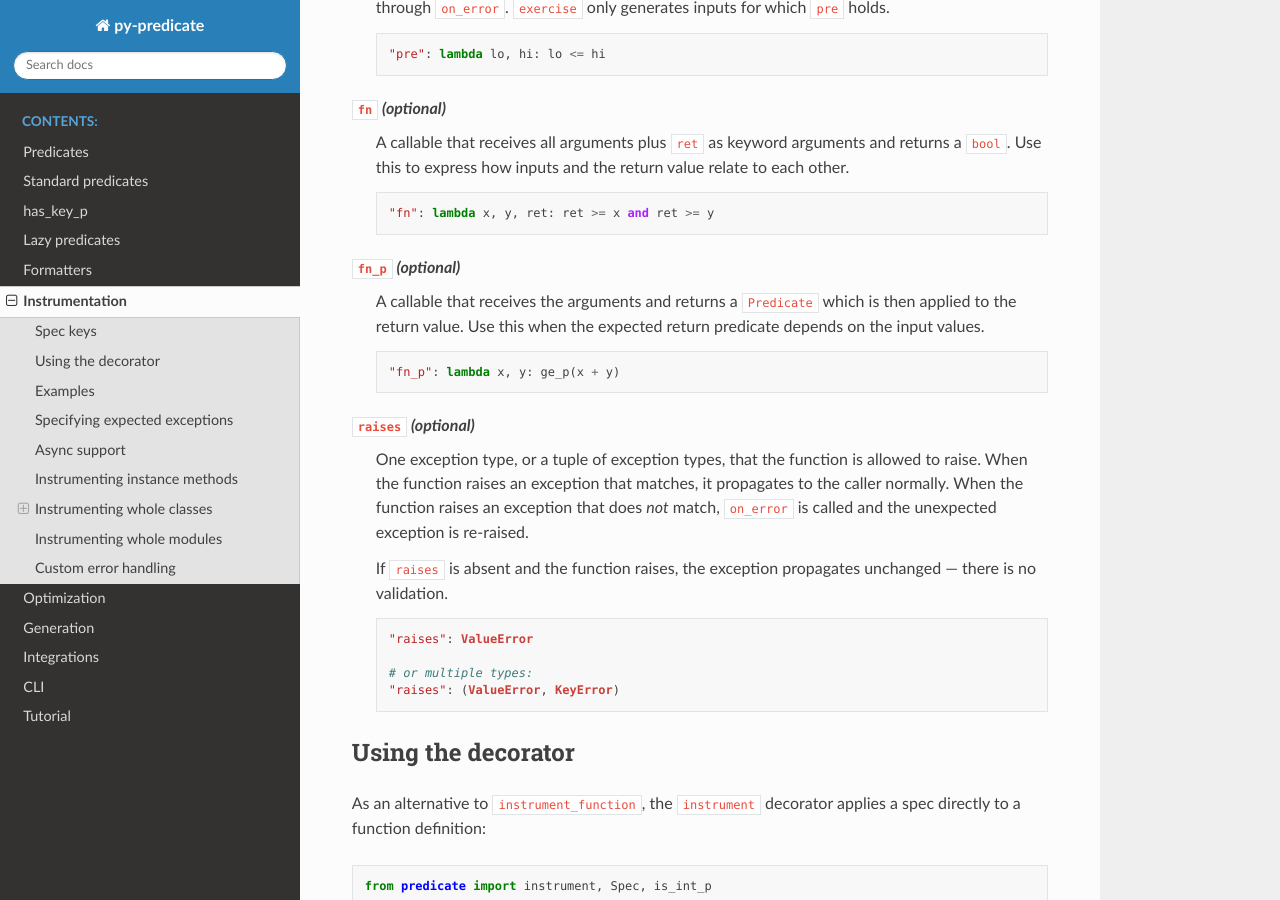
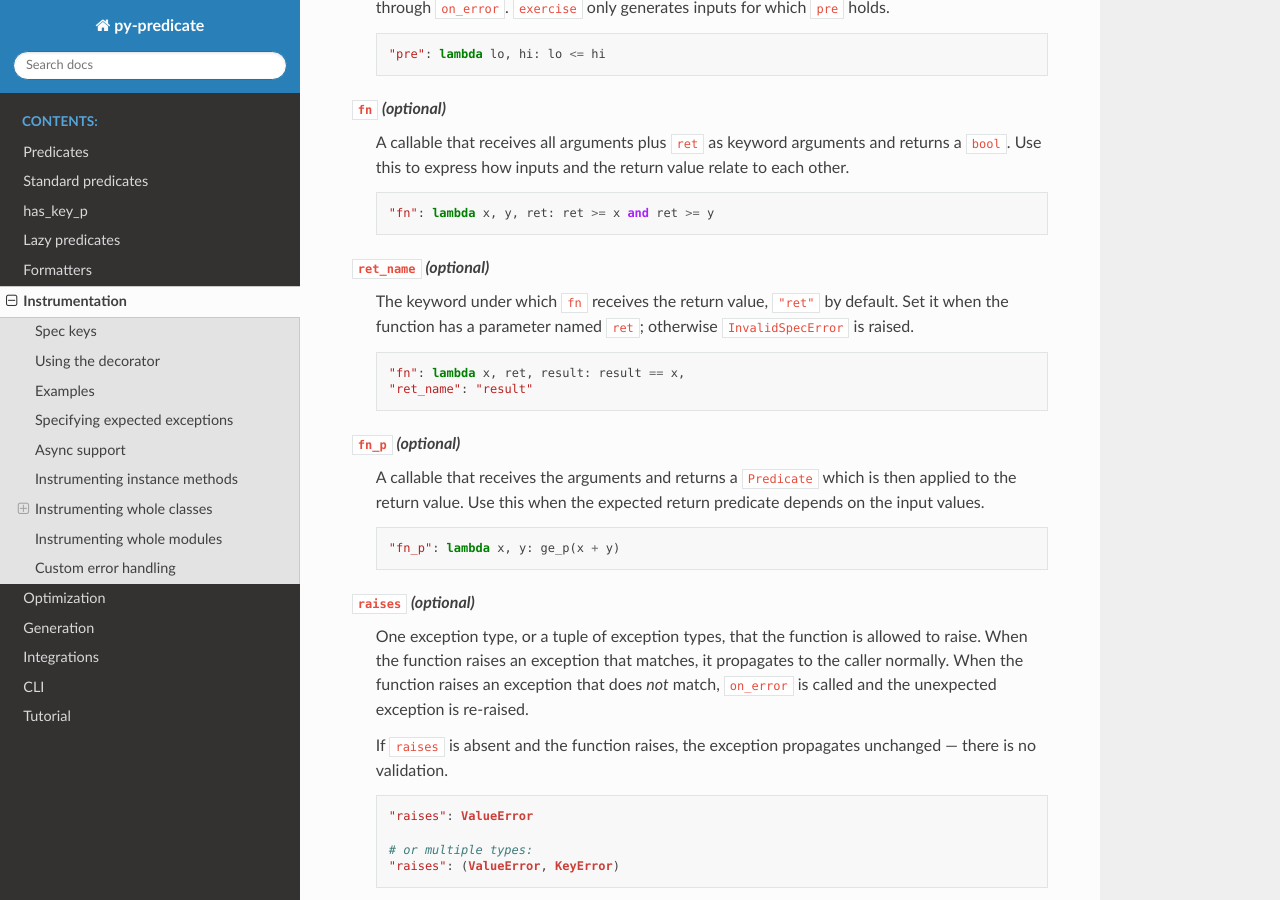
Before and after one commit to mrijk/py-predicate, a Sphinx documentation site: the page built from docs/instrumentation.rst, in a window 1280 px wide and 900 px high, scrolled down 938 px. Built offline with Sphinx 7.4.7 and the Read the Docs theme 3.1.0, drawn with Linux system fonts in a browser that asks for light colours.

Commit message:
Document ret_name spec key (#262)
Co-Authored-By: Claude Opus 5.5 (1M context) <noreply@anthropic.com>

```diff
--- a/docs/instrumentation.rst
+++ b/docs/instrumentation.rst
@@ -54,6 +54,15 @@ Spec keys
     .. code-block:: python
 
         "fn": lambda x, y, ret: ret >= x and ret >= y
+
+``ret_name`` *(optional)*
+    The keyword under which ``fn`` receives the return value, ``"ret"`` by default. Set it when
+    the function has a parameter named ``ret``; otherwise ``InvalidSpecError`` is raised.
+
+    .. code-block:: python
+
+        "fn": lambda x, ret, result: result == x,
+        "ret_name": "result"
 
 ``fn_p`` *(optional)*
     A callable that receives the arguments and returns a ``Predicate`` which is then applied to
```
Also changed, not shown: CHANGELOG.md (+1 -0 lines).
